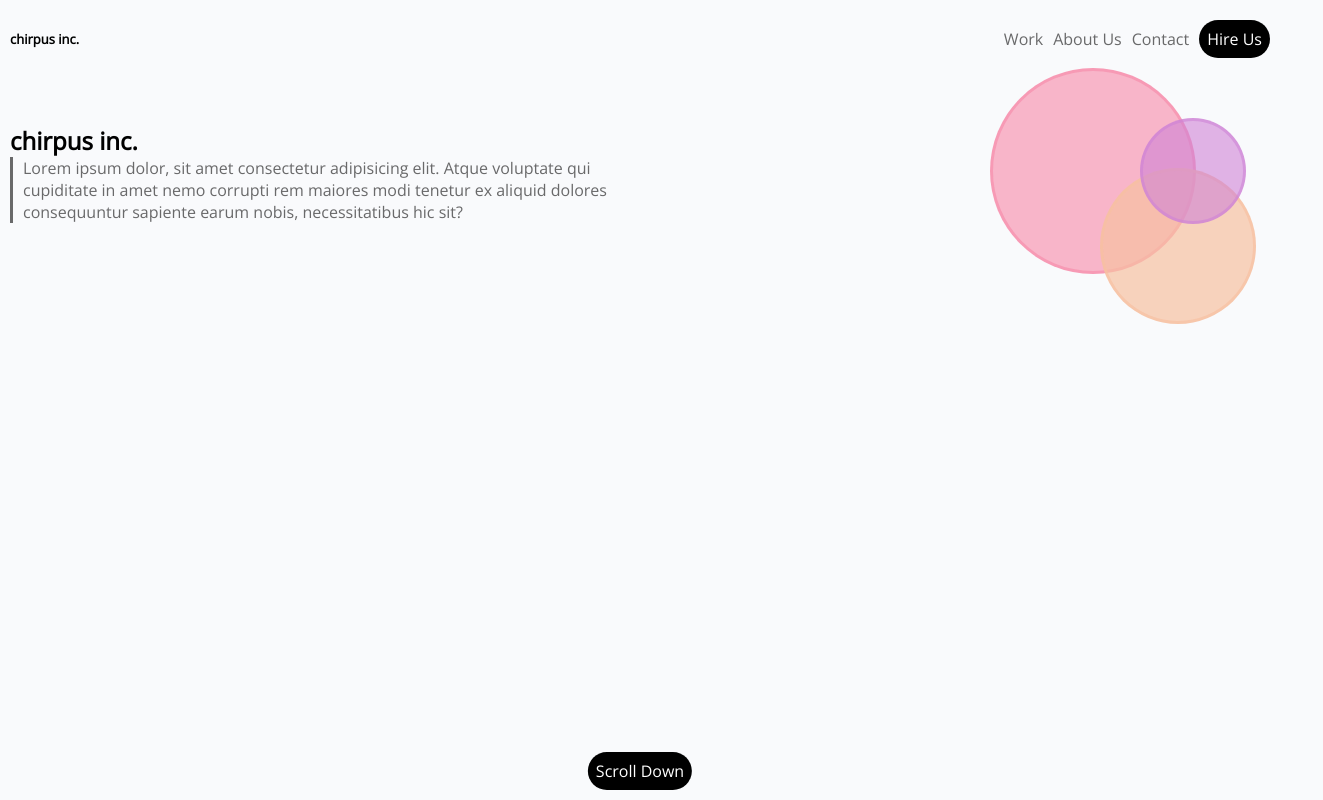
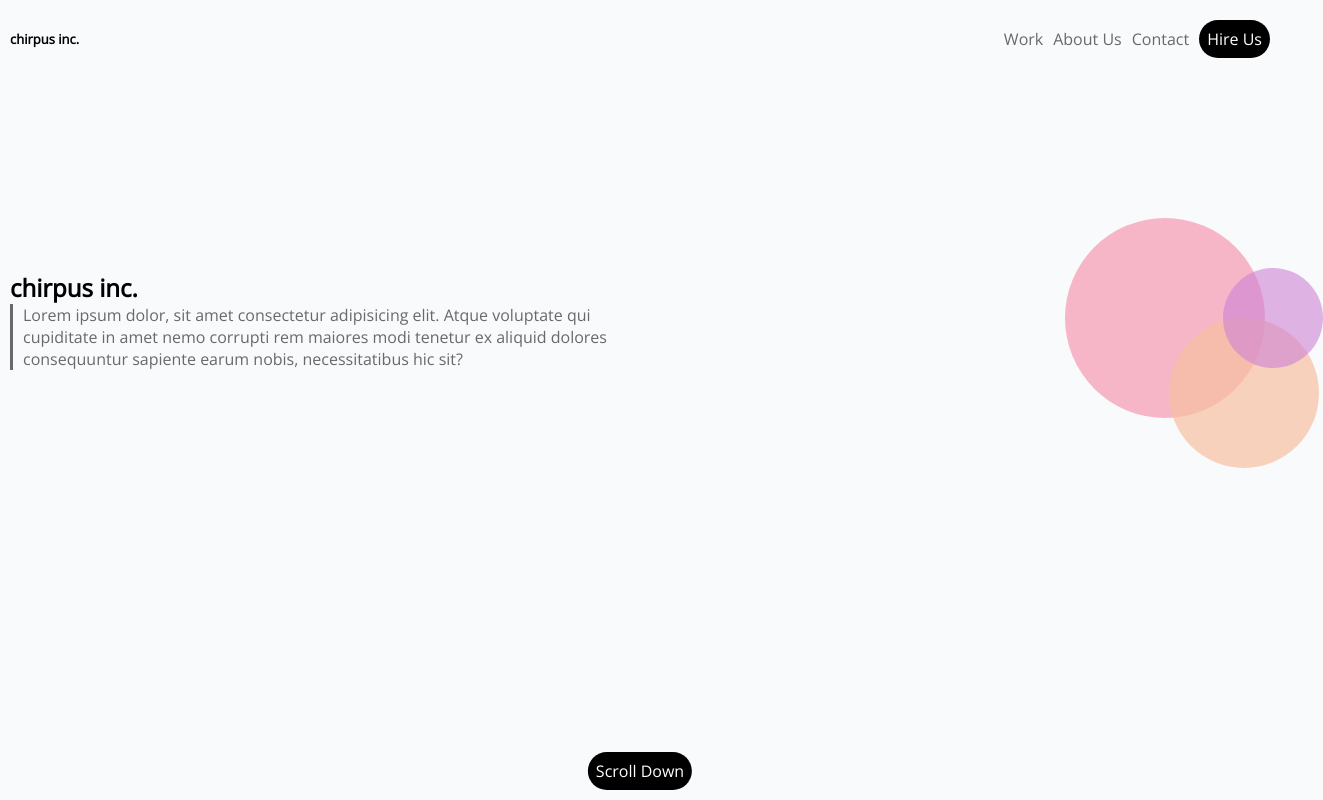
Before and after one commit to IGilman/GC_Lab1_html_css, a plain HTML site: page index.html in a window 1280 px wide. Shown: the whole page, 1323 px wide, since content can reach past the window. Drawn offline with nearby package versions, Linux system fonts and the light colour scheme.

Commit message:
made small padding tweaks to header and color/move tweaks to circles. Pretty final right now. Still some questions

```diff
--- a/style.css
+++ b/style.css
@@ -86,11 +86,15 @@ view even tho I have displaay flex in the meida query */
 }
 
 @media only screen and (min-width: 768px){
+/*
+    Why does my header not stay to the right corner
+    as I shrink the screen size?  */
 
     .NavParent-container{
         display: flex;
         flex-direction: row;
         justify-content: space-between;
+        margin-bottom: 150px;
     }
 
     .LiParent-container{
@@ -130,9 +134,7 @@ view even tho I have displaay flex in the meida query */
     .bigcircle{
         display: inline-block;
         position: relative;
-        left: 350px;
-        border-style: solid;
-        border-color: rgba(247, 136, 167, 0.6);
+        left: 425px;
         background-color: rgba(247, 136, 167, 0.6);
         height: 200px;
         width: 200px;
@@ -142,10 +144,8 @@ view even tho I have displaay flex in the meida query */
     .mediumcircle{
         display: inline-block;
         position: relative;
-        left: 250px;
+        left: 325px;
         top: 50px;
-        border-style: solid;
-        border-color: rgba(247, 193, 162, 0.7);
         background-color:  rgba(247, 193, 162, 0.7);
         height: 150px;
         width: 150px;
@@ -156,9 +156,7 @@ view even tho I have displaay flex in the meida query */
         display: inline-block;
         position: relative;
         bottom: 50px;
-        left: 130px;
-        border-style: solid;
-        border-color: rgba(207, 130, 213, 0.6);
+        left: 225px;
         background-color: rgba(207, 130, 213, 0.6);
         height: 100px;
         width: 100px;
```
